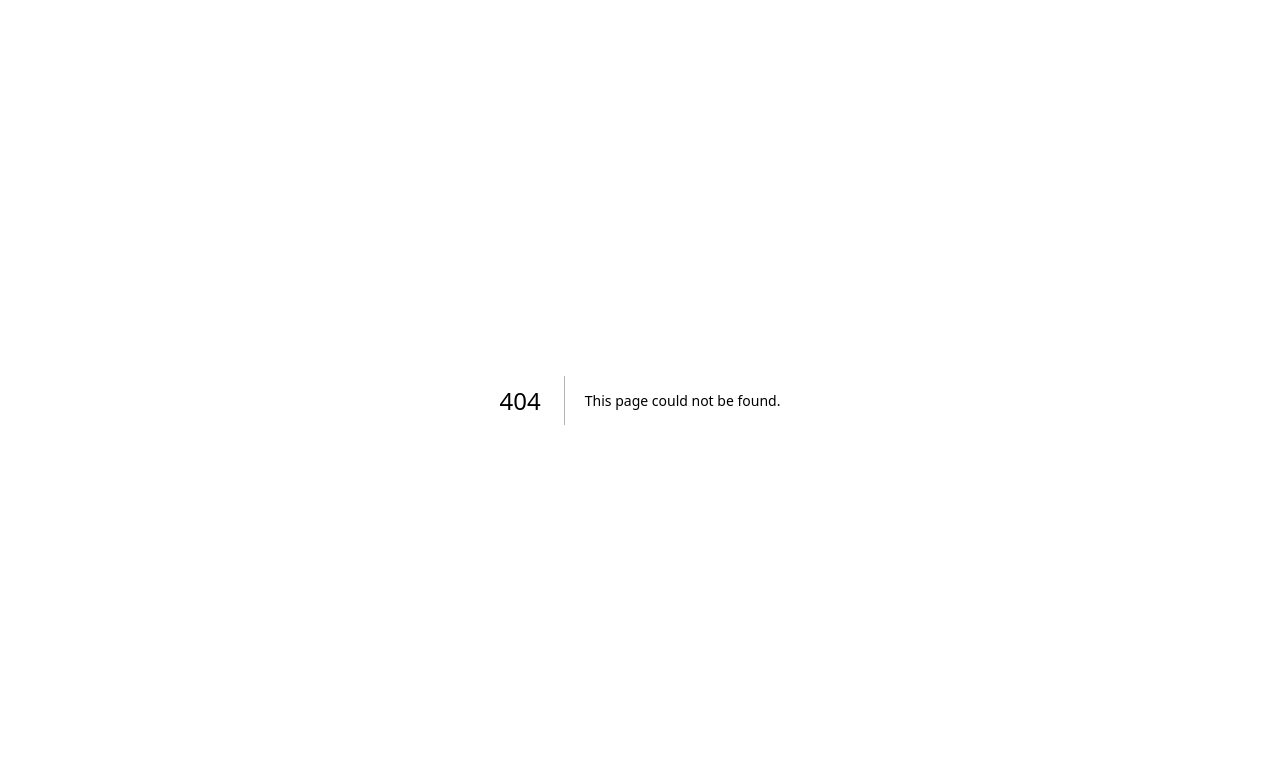
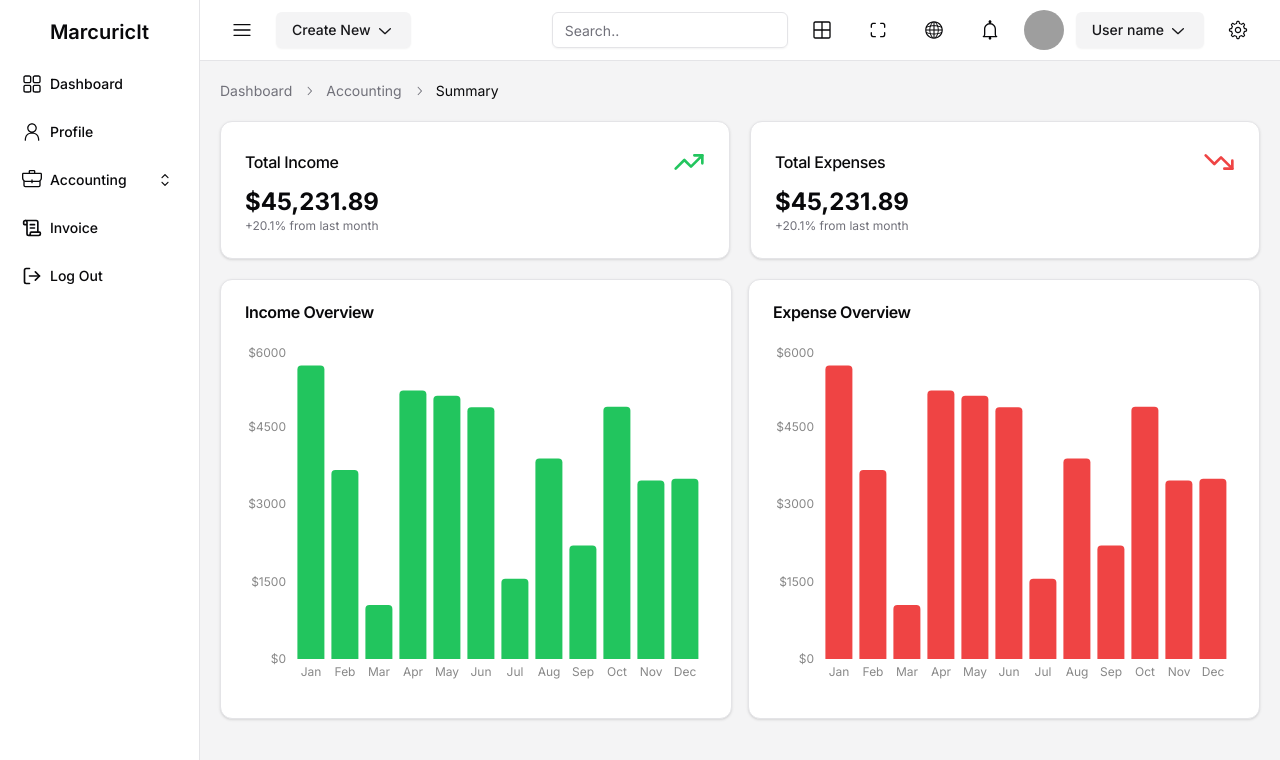
Before and after one commit to frustrated018/marcuricit-task, a Next.js app: page /dashboard/accounting/summary in a window 1280 px wide. Before the commit this address had no page. Shown: the top 760 px of the page. Built offline with nearby package versions, Linux system fonts and the light colour scheme; grey boxes are pictures that could not be loaded.

Commit message:
Finished the summary page

```diff
--- /dev/null
+++ b/src/app/dashboard/accounting/summary/page.tsx
@@ -0,0 +1,90 @@
+import { Overview } from "@/components/custom/Overview";
+import {
+  Breadcrumb,
+  BreadcrumbItem,
+  BreadcrumbLink,
+  BreadcrumbList,
+  BreadcrumbPage,
+  BreadcrumbSeparator,
+} from "@/components/ui/breadcrumb";
+import { Card, CardContent, CardHeader, CardTitle } from "@/components/ui/card";
+import { TrendingDown, TrendingUp } from "lucide-react";
+
+const SummaryPage = () => {
+  return (
+    <section className="bg-secondary p-5 min-h-screen">
+      <div className="mb-5">
+        <Breadcrumb>
+          <BreadcrumbList>
+            <BreadcrumbItem>
+              <BreadcrumbLink href="/dashboard">Dashboard</BreadcrumbLink>
+            </BreadcrumbItem>
+            <BreadcrumbSeparator />
+            <BreadcrumbItem>
+              <BreadcrumbLink>Accounting</BreadcrumbLink>
+            </BreadcrumbItem>
+            <BreadcrumbSeparator />
+            <BreadcrumbItem>
+              <BreadcrumbPage>Summary</BreadcrumbPage>
+            </BreadcrumbItem>
+          </BreadcrumbList>
+        </Breadcrumb>
+      </div>
+
+      <div className="grid grid-cols-2 gap-5">
+        <Card>
+          <CardHeader className="flex flex-row items-center justify-between space-y-0 pb-2">
+            <CardTitle className="font-medium">Total Income</CardTitle>
+            <TrendingUp
+              className="size-8 text-muted-foreground"
+              color="#22c55e"
+            />
+          </CardHeader>
+          <CardContent>
+            <div className="text-2xl font-bold">$45,231.89</div>
+            <p className="text-xs text-muted-foreground">
+              +20.1% from last month
+            </p>
+          </CardContent>
+        </Card>
+
+        <Card>
+          <CardHeader className="flex flex-row items-center justify-between space-y-0 pb-2">
+            <CardTitle className="font-medium">Total Expenses</CardTitle>
+            <TrendingDown
+              className="size-8 text-muted-foreground"
+              color="#ef4444"
+            />
+          </CardHeader>
+          <CardContent>
+            <div className="text-2xl font-bold">$45,231.89</div>
+            <p className="text-xs text-muted-foreground">
+              +20.1% from last month
+            </p>
+          </CardContent>
+        </Card>
+      </div>
+
+      <div className="grid gap-4 lg:grid-cols-8 mt-5">
+        <Card className="col-span-4">
+          <CardHeader>
+            <CardTitle>Income Overview</CardTitle>
+          </CardHeader>
+          <CardContent className="pl-2">
+            <Overview color="#22c55e" />
+          </CardContent>
+        </Card>
+        <Card className="col-span-4">
+          <CardHeader>
+            <CardTitle>Expense Overview</CardTitle>
+          </CardHeader>
+          <CardContent className="pl-2">
+            <Overview color="#ef4444" />
+          </CardContent>
+        </Card>
+      </div>
+    </section>
+  );
+};
+
+export default SummaryPage;
--- a/src/components/custom/SidenavLinks.tsx
+++ b/src/components/custom/SidenavLinks.tsx
@@ -26,7 +26,7 @@ const collapsibleLinks = [
   { href: "/dashboard/accounting/accounting-report", label: "Accounting Report" },
   { href: "/dashboard/accounting/doctor-report", label: "Doctor Report" },
   { href: "/dashboard/accounting/contractor-report", label: "Contractors Report" },
-  { href: "/dashboard", label: "Summary" },
+  { href: "/dashboard/accounting/summary", label: "Summary" },
 ];
 
 const SidenavLinks = () => {
```
